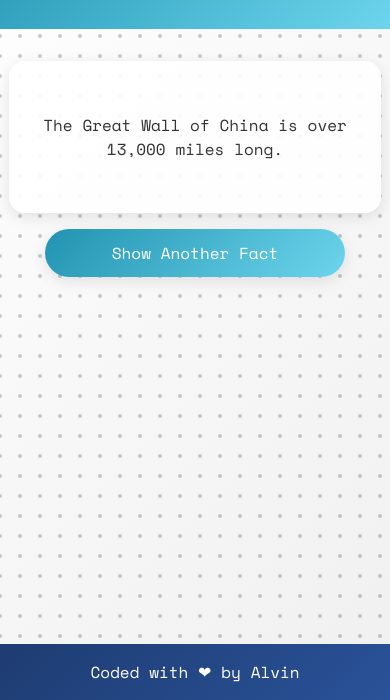
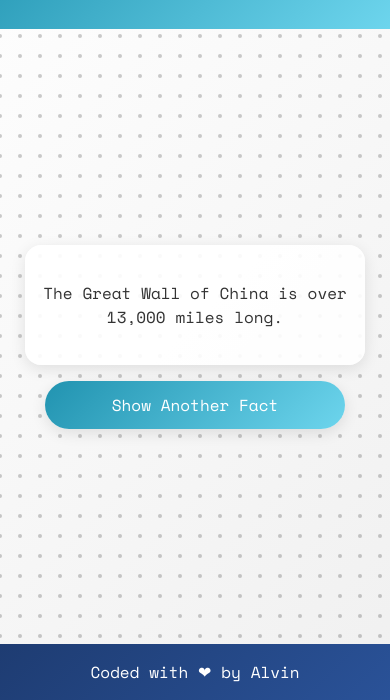
Before and after one commit to alvinson-tech/Fun-Facts, a plain HTML site: page index.html in a window 390 px wide. Shown: the part 144-844 px from the top of the page. Drawn offline with nearby package versions, Linux system fonts and the light colour scheme.

Commit message:
Update index.html

```diff
--- a/index.html
+++ b/index.html
@@ -8,6 +8,7 @@
     <style>
         * {
             font-family: 'Space Mono', monospace;
+            box-sizing: border-box;
         }
 
         body {
@@ -18,7 +19,7 @@
             background: linear-gradient(135deg, #ffffff 0%, #f0f0f0 100%);
             color: #333;
             position: relative;
-            overflow: hidden;
+            overflow-x: hidden;
         }
 
         .top-brand {
@@ -38,7 +39,7 @@
         }
 
         .matrix-bg {
-            position: absolute;
+            position: fixed;
             top: 0;
             left: 0;
             width: 100%;
@@ -49,14 +50,14 @@
         .content {
             position: relative;
             z-index: 2;
-            flex-grow: 1;
+            flex: 1 0 auto;
             display: flex;
             flex-direction: column;
             align-items: center;
+            justify-content: center;
             padding: 2rem;
             text-align: center;
-            justify-content: center;
-            flex: 1;
+            min-height: calc(100vh - 200px);
         }
 
         h1 {
@@ -107,6 +108,7 @@
             transition: transform 0.2s;
             box-shadow: 0 4px 15px rgba(0, 0, 0, 0.1);
             font-family: 'Space Mono', monospace;
+            margin-bottom: 2rem;
         }
 
         button:hover {
@@ -118,13 +120,13 @@
         }
 
         footer {
+            background: linear-gradient(135deg, #1e3c72 0%, #2a5298 100%);
             padding: 1rem;
             text-align: center;
-            background: linear-gradient(135deg, #1e3c72 0%, #2a5298 100%);
             position: relative;
             z-index: 2;
             color: white;
-            margin-top: auto;
+            flex-shrink: 0;
         }
 
         footer span {
@@ -142,7 +144,7 @@
 
             .fact-container {
                 padding: 1.5rem;
-                margin: 1rem 0;
+                margin: 1.5rem 0;
                 min-height: 120px;
             }
 
@@ -155,35 +157,46 @@
                 padding: 0.875rem 1.75rem;
                 font-size: 1rem;
             }
+
+            .content {
+                min-height: calc(100vh - 180px);
+            }
         }
 
         @media screen and (max-width: 480px) {
+            body {
+                display: flex;
+                flex-direction: column;
+                min-height: 100vh;
+            }
+
             h2 {
                 font-size: 1.5rem;
             }
 
             .content {
+                flex: 1 0 auto;
                 padding: 1rem;
-                justify-content: flex-start;
+                justify-content: center;
+                min-height: 0;
             }
 
             .fact-container {
                 padding: 1rem;
                 width: 95%;
-                display: flex;
-                justify-content: center;
-                align-items: center;
+                margin: 1rem 0;
             }
 
             button {
                 padding: 0.75rem 1.5rem;
                 width: 90%;
                 max-width: 300px;
+                margin-bottom: 1rem;
             }
 
             footer {
-                position: relative;
-                padding: 1rem;
+                flex-shrink: 0;
+                width: 100%;
             }
         }
     </style>
```
